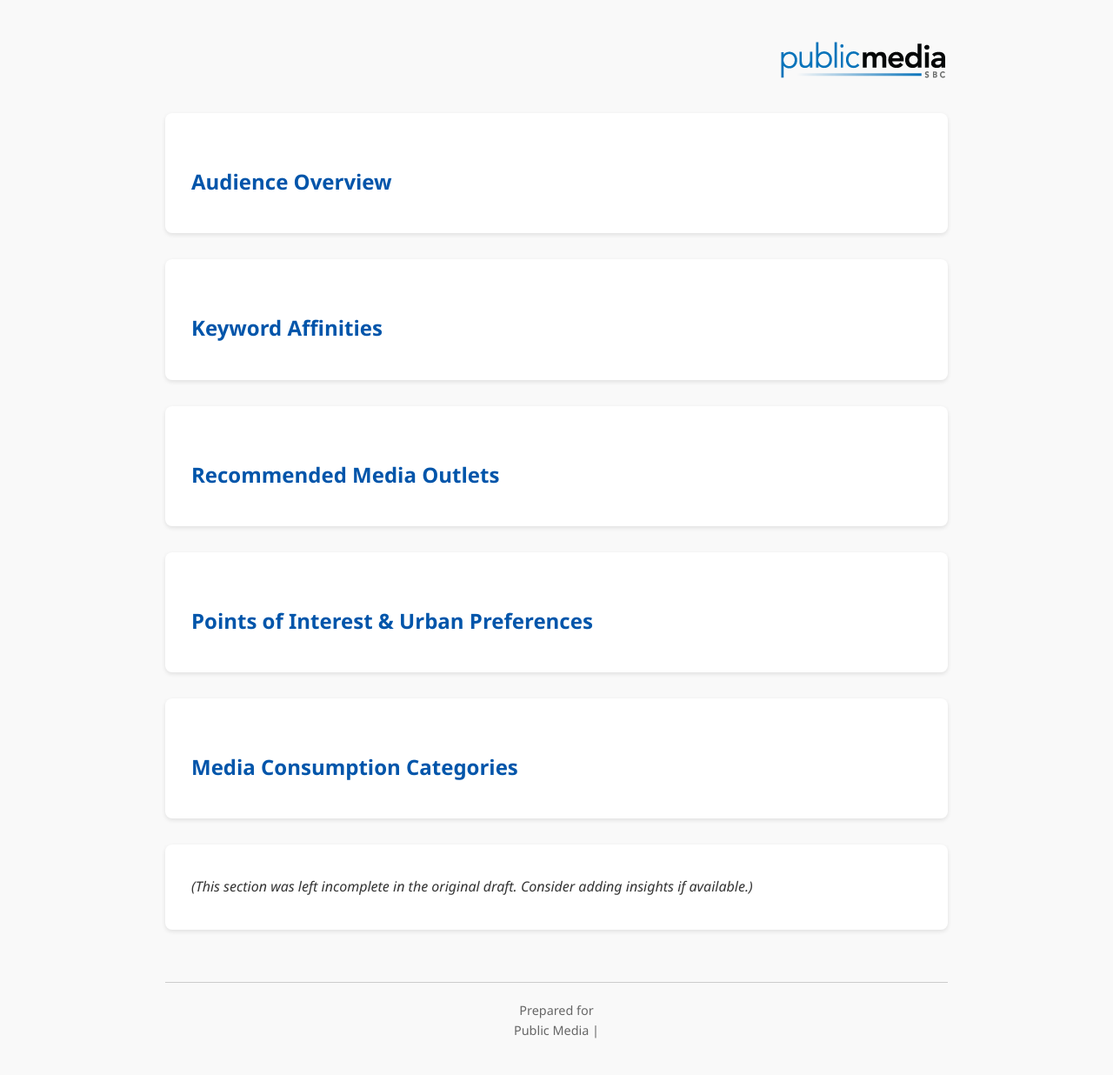
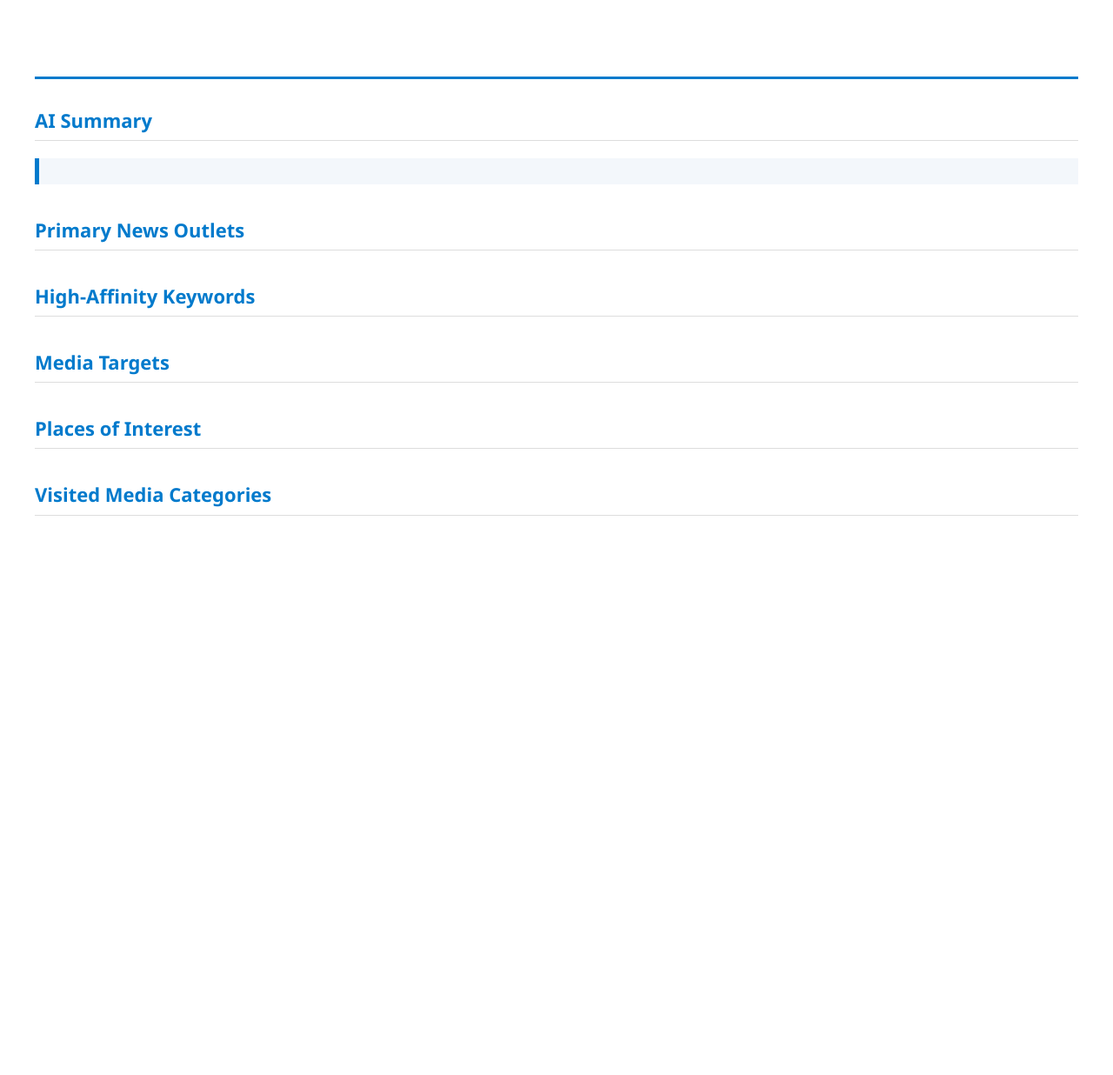
Before and after one commit to JakeAtPM/AudienceSegmentAnalysis, a Python web app: template templates/report_template.html in a window 1280 px wide. Shown: the whole page at 87% size. After the commit the page ends 593 px from the top, so only its background shows below. Run offline with Jinja, Linux system fonts and the light colour scheme; the template is opened without the code that fills it, so the values that code supplies are empty.

Commit message:
added structure for a basic reporting tool
version 0.1 ready for testing

```diff
--- a/templates/report_template.html
+++ b/templates/report_template.html
@@ -1,120 +1,140 @@
 <!DOCTYPE html>
 <html lang="en">
 <head>
-  <meta charset="UTF-8" />
-  <meta name="viewport" content="width=device-width, initial-scale=1.0"/>
-  <title>{{ title }}</title>
+  <meta charset="UTF-8">
+  <title>{{ report.title }}</title>
   <style>
     body {
       font-family: 'Segoe UI', Tahoma, Geneva, Verdana, sans-serif;
+      margin: 40px;
+      color: #333;
       line-height: 1.6;
-      background-color: #f9f9f9;
-      color: #333;
-      padding: 40px;
-      max-width: 900px;
-      margin: auto;
     }
-    h1 {
-      color: #003366;
-      border-bottom: 3px solid #0055aa;
+
+    header {
+      border-bottom: 3px solid #007ACC;
       padding-bottom: 10px;
+      margin-bottom: 30px;
+      display: flex;
+      justify-content: space-between;
+      align-items: center;
     }
-    h2 {
-      color: #0055aa;
-      margin-top: 40px;
+
+    header h1 {
+      font-size: 28px;
+      color: #007ACC;
     }
+
+    section {
+      margin-bottom: 35px;
+    }
+
+    section h2 {
+      font-size: 22px;
+      color: #007ACC;
+      border-bottom: 1px solid #ddd;
+      padding-bottom: 5px;
+      margin-bottom: 15px;
+    }
+
     ul {
+      list-style-type: disc;
       padding-left: 20px;
     }
-    .section {
-      background-color: #fff;
-      border-radius: 8px;
-      padding: 20px 30px;
-      margin-bottom: 30px;
-      box-shadow: 0 2px 5px rgba(0,0,0,0.1);
+
+    .media-target {
+      margin-bottom: 15px;
     }
-    .footer {
-      font-size: 0.9em;
-      color: #666;
-      text-align: center;
-      margin-top: 60px;
-      border-top: 1px solid #ccc;
-      padding-top: 20px;
+
+    .media-target strong {
+      display: block;
+      font-size: 16px;
+    }
+
+    img {
+      max-width: 100%;
+      height: auto;
+      border: 1px solid #ccc;
+      margin-top: 10px;
+    }
+
+    .summary-box {
+      background-color: #f3f7fb;
+      border-left: 5px solid #007ACC;
+      padding: 15px;
+      margin-top: 20px;
+      font-style: italic;
     }
   </style>
 </head>
 <body>
 
-  <div style="display: flex; align-items: center; justify-content: space-between; margin-bottom: 30px;">
-    <h1 style="color: #003366; margin: 0;">{{ title }}</h1>
-    <img src="static\images\publicmedia-logo.png" alt="Logo" style="height: 60px; margin-left: 20px;">
-  </div>
+  <header>
+    <h1>{{ report.title }}</h1>
+    {% if report.demographic_image %}
+      <img src="{{ report.demographic_image }}" alt="Demographics" style="max-height: 80px;">
+    {% endif %}
+  </header>
 
-  <div class="section">
-    <h2>Audience Overview</h2>
-    <p>{{ audience_overview }}</p>
+  <section>
+    <h2>AI Summary</h2>
+    <div class="summary-box">
+      {{ report.summary }}
+    </div>
+  </section>
+
+  <section>
+    <h2>Primary News Outlets</h2>
     <ul>
-      {% for outlet in primary_outlets %}
+      {% for outlet in report.news_outlets %}
         <li>{{ outlet }}</li>
       {% endfor %}
     </ul>
-  </div>
+  </section>
 
-  <div class="section">
-    <h2>Keyword Affinities</h2>
+  <section>
+    <h2>High-Affinity Keywords</h2>
     <ul>
-      {% for keyword in keywords %}
+      {% for keyword in report.keywords %}
         <li>{{ keyword }}</li>
       {% endfor %}
     </ul>
-  </div>
+  </section>
 
-  <div class="section">
-    <h2>Recommended Media Outlets</h2>
+  <section>
+    <h2>Media Targets</h2>
+    {% for target in report.media_targets %}
+      <div class="media-target">
+        <strong>{{ target.organization }}</strong>
+        <p>{{ target.description }}</p>
+      </div>
+    {% endfor %}
+  </section>
+
+  <section>
+    <h2>Places of Interest</h2>
     <ul>
-      {% for media in media_targets %}
-        <li><strong>{{ media.name }}</strong> – {{ media.description }}</li>
-      {% endfor %}
-    </ul>
-  </div>
-
-  <div class="section">
-    <h2>Points of Interest & Urban Preferences</h2>
-    <p>{{ poi_description }}</p>
-    <ul>
-      {% for place in places_of_interest %}
+      {% for place in report.places_of_interest %}
         <li>{{ place }}</li>
       {% endfor %}
     </ul>
-    <p>{{ residential_note }}</p>
-  </div>
+  </section>
 
-  <div class="section">
-    <h2>Media Consumption Categories</h2>
+  <section>
+    <h2>Visited Media Categories</h2>
     <ul>
-      {% for category in media_categories %}
+      {% for category in report.media_categories %}
         <li>{{ category }}</li>
       {% endfor %}
     </ul>
-  </div>
+  </section>
 
-  <div class="section">
-    {% if age_gender_notes %}
-    <p>{{ age_gender_notes }}</p>
-  {% else %}
-    <p><em>(This section was left incomplete in the original draft. Consider adding insights if available.)</em></p>
+  {% if report.demographic_image %}
+    <section>
+      <h2>Age & Gender Demographics</h2>
+      <img src="{{ report.demographic_image }}" alt="Demographic Chart">
+    </section>
   {% endif %}
-
-  {% if demographics_image %}
-    <img src="{{ age_gender_image }}" alt="Demographics Chart"
-         style="width:100%; max-width:600px; margin-top: 20px; border-radius: 8px; box-shadow: 0 1px 4px rgba(0,0,0,0.1);" />
-  {% endif %}
-  </div>
-
-  <div class="footer">
-    Prepared for {{ client }}<br/>
-    Public Media | {{ date }}
-  </div>
 
 </body>
 </html>
```
Also changed, not shown: app.py (+21 -1 lines), utils/jinja2_generation.py (deleted).
